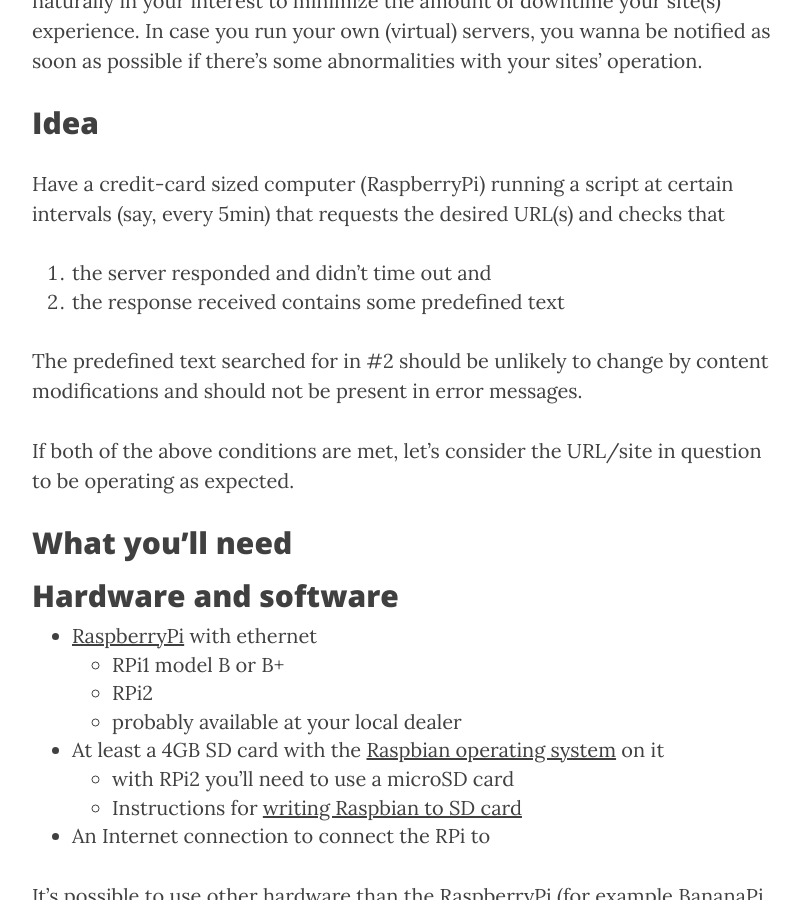
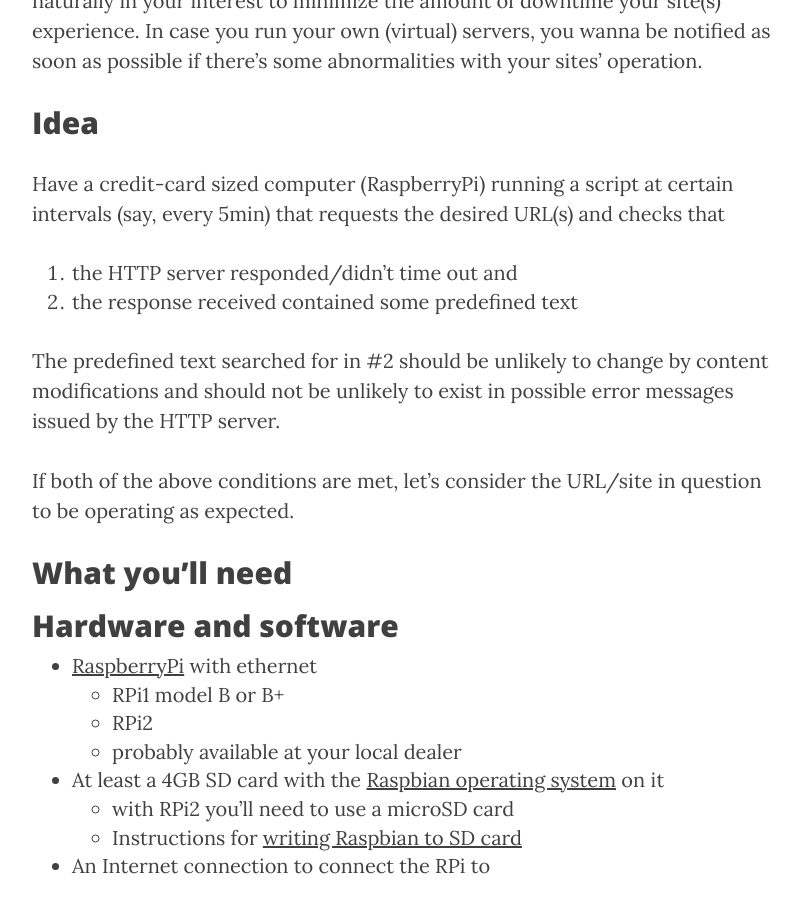
Before and after one commit to jannecederberg/jannecederberg.github.io, a Jekyll site: the page built from _posts/2015-07-22-get-notified-by-email-if-your-website-is-down.md, in a window 1280 px wide and 900 px high, scrolled down 746 px. Shown: the whole window, without its empty margins (233-1034 px from the left). Built offline with Jekyll 4.4.1, drawn with Linux system fonts in a browser that asks for light colours; nearby versions of some CDN libraries; comment, search, counter and statistics services are not loaded.

Commit message:
Clarify wording on latest article regarding idea

```diff
--- a/_posts/2015-07-22-get-notified-by-email-if-your-website-is-down.md
+++ b/_posts/2015-07-22-get-notified-by-email-if-your-website-is-down.md
@@ -14,10 +14,10 @@
 
 Have a credit-card sized computer (RaspberryPi) running a script at certain intervals (say, every 5min) that requests the desired URL(s) and checks that
 
-1. the server responded and didn't time out and
-2. the response received contains some predefined text
+1. the HTTP server responded/didn't time out and
+2. the response received contained some predefined text
 
-The predefined text searched for in #2 should be unlikely to change by content modifications and should not be present in error messages.
+The predefined text searched for in #2 should be unlikely to change by content modifications and should not be unlikely to exist in possible error messages issued by the HTTP server.
 
 If both of the above conditions are met, let's consider the URL/site in question to be operating as expected.
 
```
